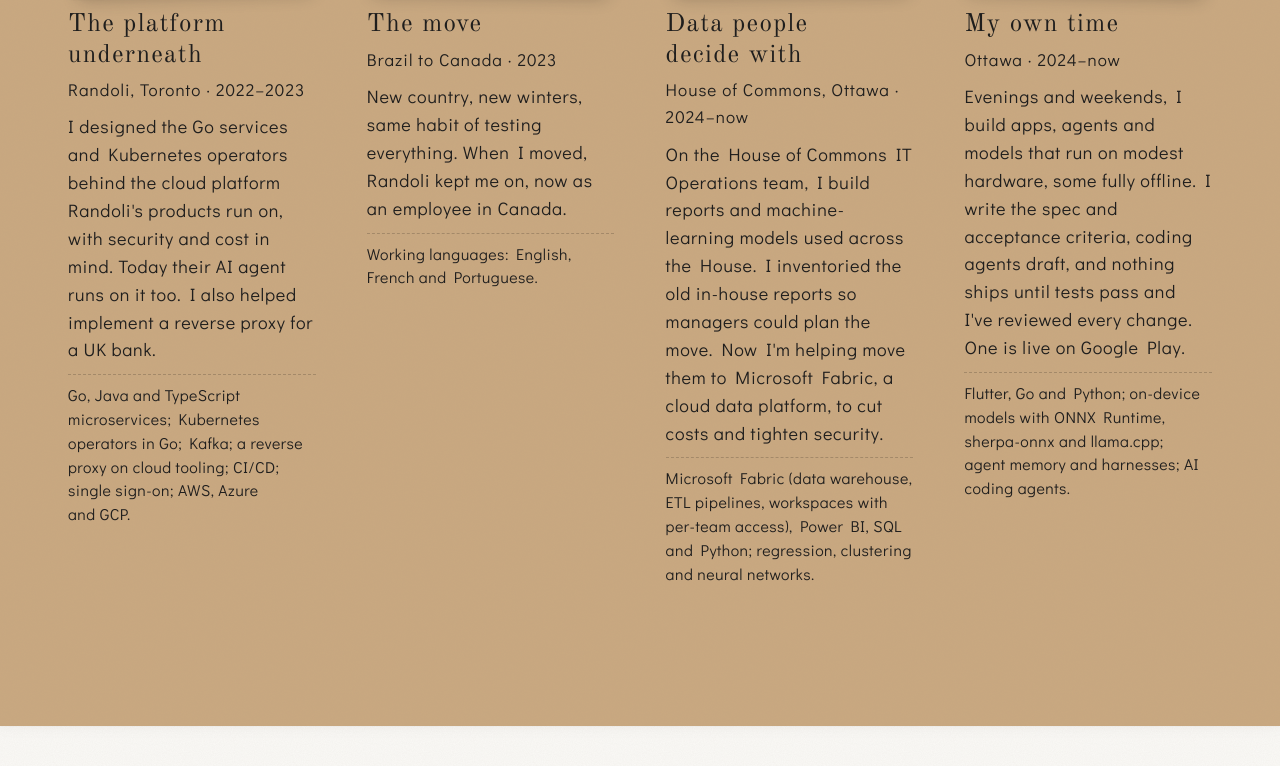
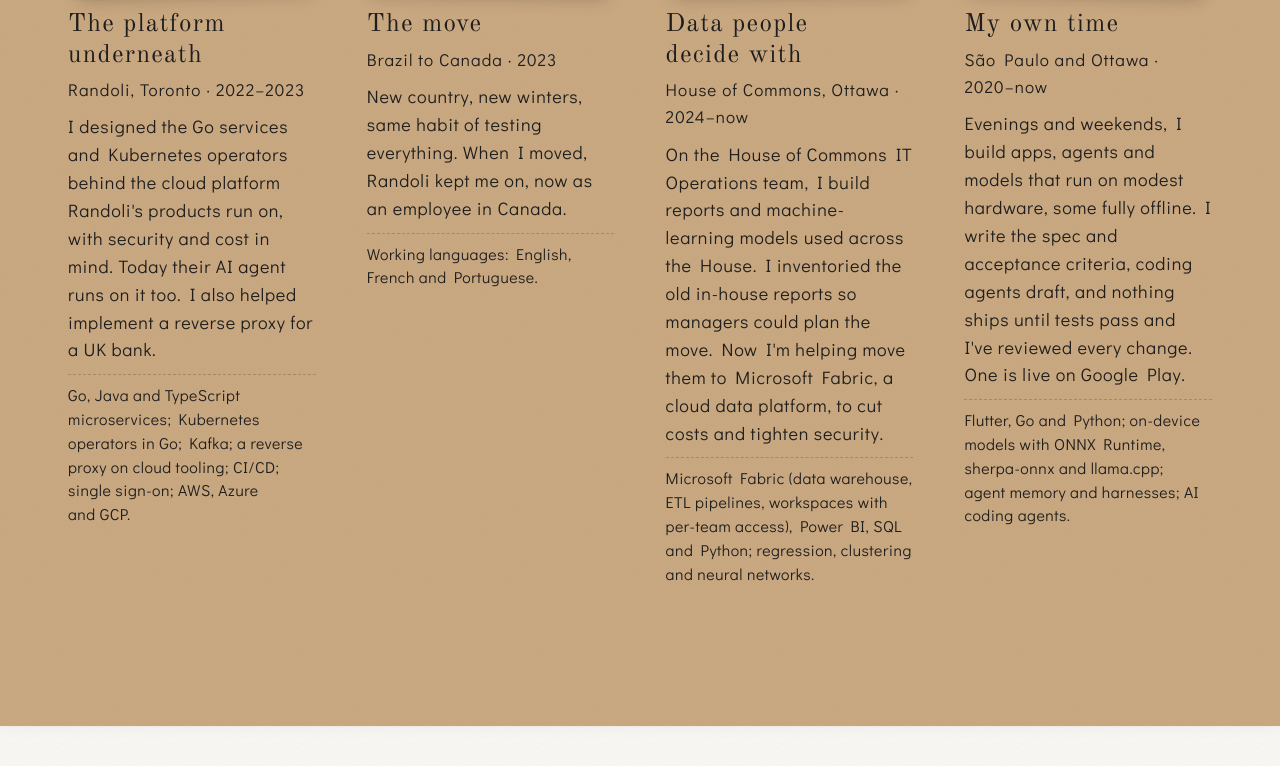
Before and after one commit to jhowilbur/jhowilbur.github.io, a plain HTML site: page index.html in a window 1280 px wide. Shown: the part 2300-3066 px from the top of the page. Drawn offline with Linux system fonts and the light colour scheme.

Commit message:
My own time: 2020–now
Co-Authored-By: Claude Opus 5.5 <noreply@anthropic.com>

```diff
--- a/index.html
+++ b/index.html
@@ -216,7 +216,7 @@ main>section{content-visibility:auto;contain-intrinsic-size:auto 1100px}
         <li class="print"><figure><span class="pic" style="--r:-0.8deg"><span class="tape" aria-hidden="true" style="--tr:-2deg"></span><span class="pic-paper"><picture><source type="image/avif" srcset="img/ch6-reports-320.avif 320w, img/ch6-reports-532.avif 532w" sizes="(max-width:700px) 92vw, 300px"><img class="pic-img" src="img/ch6-reports-532.webp" alt="Ink sketch of a messy stack of papers turning into one neat folder." width="532" height="532" loading="lazy" decoding="async"></picture></span></span><figcaption><h3 class="pic-title">Data people decide with</h3><span class="pic-meta">House of Commons, Ottawa · 2024–now</span>
         <p class="pic-text">On the House of Commons IT Operations team, I build reports and machine-learning models used across the House. I inventoried the old in-house reports so managers could plan the move. Now I&#x27;m helping move them to Microsoft Fabric, a cloud data platform, to cut costs and tighten security.</p>
         <p class="pic-tech">Microsoft Fabric (data warehouse, ETL pipelines, workspaces with per-team access), Power BI, SQL and Python; regression, clustering and neural networks.</p></figcaption></figure></li>
-        <li class="print"><figure><span class="pic" style="--r:1.1deg"><span class="tape" aria-hidden="true" style="--tr:2deg"></span><span class="pic-paper"><picture><source type="image/avif" srcset="img/ch7-night-320.avif 320w, img/ch7-night-532.avif 532w" sizes="(max-width:700px) 92vw, 300px"><img class="pic-img" src="img/ch7-night-532.webp" alt="Ink sketch of an old phone propped against a mug under a desk lamp at night." width="532" height="532" loading="lazy" decoding="async"></picture></span></span><figcaption><h3 class="pic-title">My own time</h3><span class="pic-meta">Ottawa · 2024–now</span>
+        <li class="print"><figure><span class="pic" style="--r:1.1deg"><span class="tape" aria-hidden="true" style="--tr:2deg"></span><span class="pic-paper"><picture><source type="image/avif" srcset="img/ch7-night-320.avif 320w, img/ch7-night-532.avif 532w" sizes="(max-width:700px) 92vw, 300px"><img class="pic-img" src="img/ch7-night-532.webp" alt="Ink sketch of an old phone propped against a mug under a desk lamp at night." width="532" height="532" loading="lazy" decoding="async"></picture></span></span><figcaption><h3 class="pic-title">My own time</h3><span class="pic-meta">São Paulo and Ottawa · 2020–now</span>
         <p class="pic-text">Evenings and weekends, I build apps, agents and models that run on modest hardware, some fully offline. I write the spec and acceptance criteria, coding agents draft, and nothing ships until tests pass and I&#x27;ve reviewed every change. One is live on Google Play.</p>
         <p class="pic-tech">Flutter, Go and Python; on-device models with ONNX Runtime, sherpa-onnx and llama.cpp; agent memory and harnesses; AI coding agents.</p></figcaption></figure></li>
       </ol>
```
